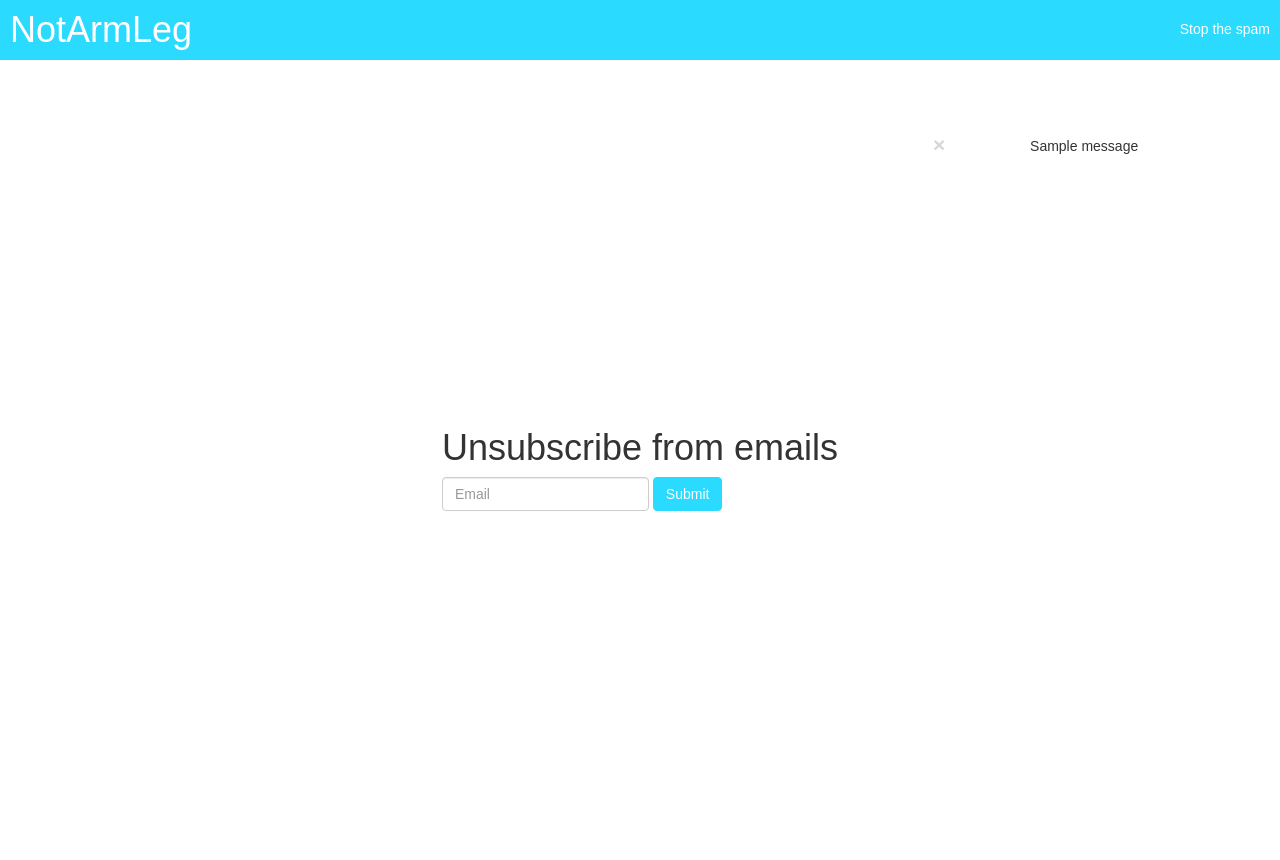
After one commit to wkelly1/notarmleg, a Flask app: page /unsubscribe in a window 1280 px wide. The commit adds this page. Run offline with Flask 2, Linux system fonts and the light colour scheme; one stand-in notice (Sample message) is shown; parts of the project's set-up code (start-up, migrations or seed data) failed here and were passed over; some libraries are stand-ins or nearby versions.

Commit message:
Unsibscribe from spam now working

```diff
--- a/Server.py
+++ b/Server.py
@@ -23,8 +23,9 @@ mydb = mysql.connector.connect(host="localhost",user="root",passwd=pwd, database
 
 def getMessage(emailAddress):
     message = Message(From=username,To=emailAddress,charset="utf-8")
-    message.Subject = ("Click this link!")
-    message.Html = ("Spam email dont click links on emails like this!")
+    message.Subject = ("Important document")
+    #message.Html = ("Spam email dont click links on emails like this!")
+    message.Html = ("Please find attached")
     return message
 
 
--- /dev/null
+++ b/webserver/configuration.py
@@ -0,0 +1,4 @@
+
+class Config(object):
+
+    SECRET_KEY = "yhdiofhafshdbfafdalhfba;hifbahifb;hab;ffba"
--- /dev/null
+++ b/webserver/webserver/__init__.py
@@ -0,0 +1,32 @@
+from flask import Flask, render_template, request, flash
+from MySQLdb import escape_string as thwart
+from webserver.databaseConnection import DatabaseConnection
+import os
+
+app = Flask(__name__)
+app.config.from_object('configuration')
+
+
+pwd = os.environ.get("SQL_PASS")
+databaseConnection = DatabaseConnection("127.0.0.1", "root", pwd, "mydb")
+
+@app.route('/', methods=["GET", "POST"])
+def index():
+    if request.method == "POST":
+        email = request.form.get("email")
+        maxEmails = request.form.get("maxNo")
+        print(email, maxEmails)
+        if databaseConnection.addEmail(email, maxEmails):
+            flash("You will now receive some spam tests!", "alert-success")
+        else:
+            flash("Something has gone wrong!", "alert-danger")
+    return render_template("index.html")
+
+@app.route('/unsubscribe', methods=["GET", "POST"])
+def unsubscribe():
+    if request.method == "POST":
+        email = request.form.get("email")
+
+        databaseConnection.removeEmail(email)
+
+    return render_template("unsubscribe.html")
--- a/webserver/static/styles/stylesheet.css
+++ b/webserver/webserver/static/styles/stylesheet.css
@@ -43,8 +43,22 @@ body{
     border-color: #2ADAFF;
 }
 
-a { color: inherit; }
+a {
+  color: inherit; /* blue colors for links too */
+  text-decoration: inherit; /* no underline */
+}
 
 a:hover{
-    color: black;
+    color: inherit;
+    text-decoration: inherit; /* no underline */
 }
+
+.errorflash {
+    width: 30%;
+    text-align: center;
+    position: fixed;
+    /*margin-top: 54px;*/
+    margin-top: 60px;
+    z-index: 200 !important;
+    right: 0;
+}
--- /dev/null
+++ b/webserver/webserver/templates/template.html
@@ -0,0 +1,49 @@
+<!DOCTYPE html>
+<html lang="en">
+<head>
+    <meta charset="UTF-8">
+    <title>notarmleg</title>
+    <link rel="stylesheet" href="https://maxcdn.bootstrapcdn.com/bootstrap/3.3.7/css/bootstrap.min.css">
+    <link rel="stylesheet" type="text/css" href="{{ url_for('static',filename='styles/stylesheet.css') }}">
+</head>
+<body>
+
+
+
+<div style="padding: 10px; width: 100%; height: auto; background-color: #2ADAFF; color: white; justify-content: space-between;"
+     class="flex-container">
+    <div class="flex-container" style="flex-direction: column; justify-content: center;">
+        <a href="{{ url_for("index") }}"><h1 style="margin: 0; padding: 0;">NotArmLeg</h1></a>
+    </div>
+    <div class="flex-container" style="flex-direction: column; justify-content: center;">
+        <a href="{{ url_for("unsubscribe") }}"><h5 style="margin: 0; padding: 0;">Stop the spam</h5></a>
+    </div>
+</div>
+
+<div class="errorflash" style="">
+    {% with messages = get_flashed_messages(with_categories=true) %}
+        {% if messages %}
+            {% for category, message in messages %}
+                <div id="flashMessage" class="alert {{ category }} alert-dismissible" role="alert"
+                     style="z-index: 200 !important;">
+
+                    <button style="float:left;" type="button" class="close" data-dismiss="alert"
+                            aria-label="Close"><span
+                            aria-hidden="true">&times;</span></button>
+                    {{ message }}
+                </div>
+            {% endfor %}
+        {% endif %}
+    {% endwith %}
+</div>
+{% block body %}
+
+
+{% endblock %}
+</body>
+
+<script src="https://ajax.googleapis.com/ajax/libs/jquery/3.3.1/jquery.min.js"></script>
+
+<!-- Latest compiled JavaScript -->
+<script src="https://maxcdn.bootstrapcdn.com/bootstrap/3.3.7/js/bootstrap.min.js"></script>
+</html>
--- /dev/null
+++ b/webserver/webserver/templates/unsubscribe.html
@@ -0,0 +1,20 @@
+{% extends "template.html" %}
+
+{% block body %}
+
+    <div class="flex-container fullHeight fullWidth flex-center flex-column">
+        <div>
+            <h1>Unsubscribe from emails</h1>
+
+            <form class="form-inline" method="post">
+                <div class="form-group ">
+                    <label for="email" class="sr-only">Email</label>
+                    <input name="email" type="email" class="form-control" id="email" placeholder="Email">
+                </div>
+                <button type="submit" class="btn btn-primary mb-2">Submit</button>
+
+            </form>
+        </div>
+    </div>
+
+{% endblock %}
```
Also changed, not shown: webserver/app.py (+3 -22 lines), webserver/templates/template.html (deleted, +0 -28 lines), webserver/webserver/databaseConnection.py (renamed from webserver/databaseConnection.py, +12 -1 lines), webserver/webserver/templates/index.html (renamed from webserver/templates/index.html).
